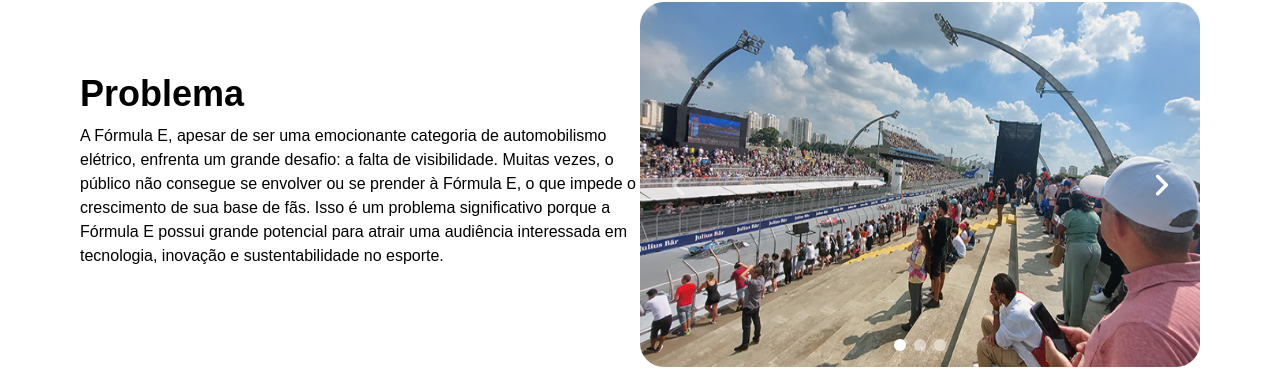
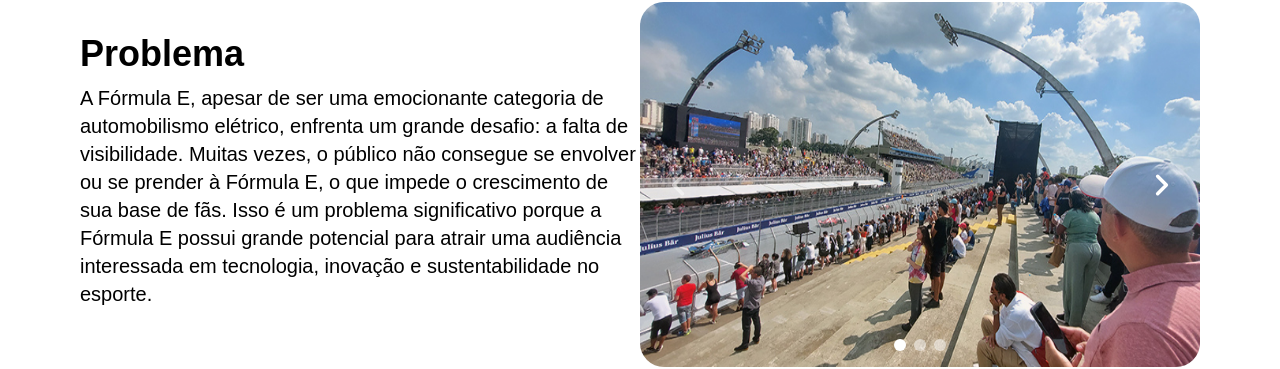
Before and after one commit to CerbonXD/Front-End-Sprint-2-Semestre, a React (Vite) app in the folder front-end-sprint-2-semestre/: page / in a window 1280 px wide. Shown: the part 994-1363 px from the top of the page. Built offline with nearby package versions, Linux system fonts and the light colour scheme; a web font is replaced by a local one.

Commit message:
Increase problem section text size

```diff
--- a/front-end-sprint-2-semestre/src/pages/Home.jsx
+++ b/front-end-sprint-2-semestre/src/pages/Home.jsx
@@ -9,7 +9,7 @@ export default function Home() {
                 <section className="flex flex-wrap justify-center md:flex-nowrap md:justify-between items-center my-14 px-5 lg:px-20">
                     <div className="md:max-w-[50%]">
                         <h1 className="text-4xl font-bold mb-2.5 text-center md:text-start">Problema</h1>
-                        <p className="text-center md:text-start mb-7" >A Fórmula E, apesar de ser uma emocionante categoria de automobilismo elétrico, enfrenta um grande desafio: a falta de visibilidade. Muitas vezes, o público não consegue se envolver ou se prender à Fórmula E, o que impede o crescimento de sua base de fãs. Isso é um problema significativo porque a Fórmula E possui grande potencial para atrair uma audiência interessada em tecnologia, inovação e sustentabilidade no esporte.</p>
+                        <p className="text-center md:text-start text-xl mb-7" >A Fórmula E, apesar de ser uma emocionante categoria de automobilismo elétrico, enfrenta um grande desafio: a falta de visibilidade. Muitas vezes, o público não consegue se envolver ou se prender à Fórmula E, o que impede o crescimento de sua base de fãs. Isso é um problema significativo porque a Fórmula E possui grande potencial para atrair uma audiência interessada em tecnologia, inovação e sustentabilidade no esporte.</p>
                     </div>
                     <div>
                         <Carousel className="max-h-[500px] max-w-[687px] rounded-3xl">
```
